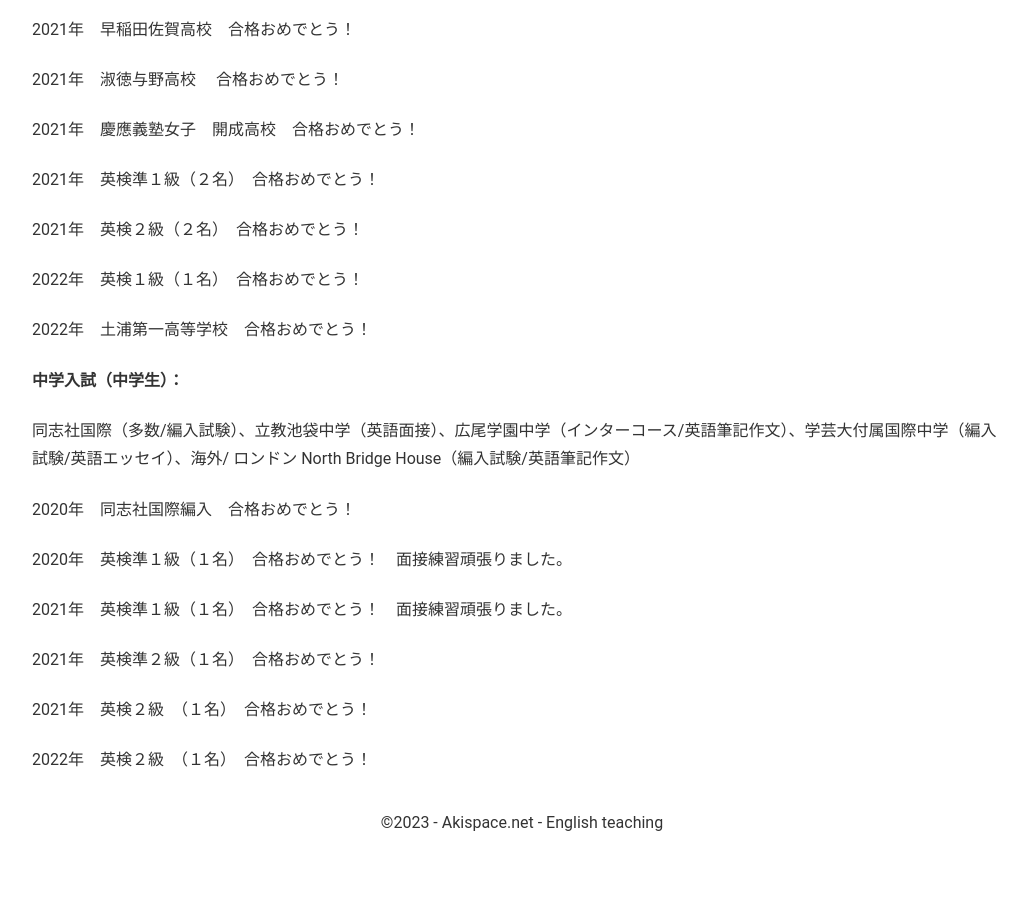
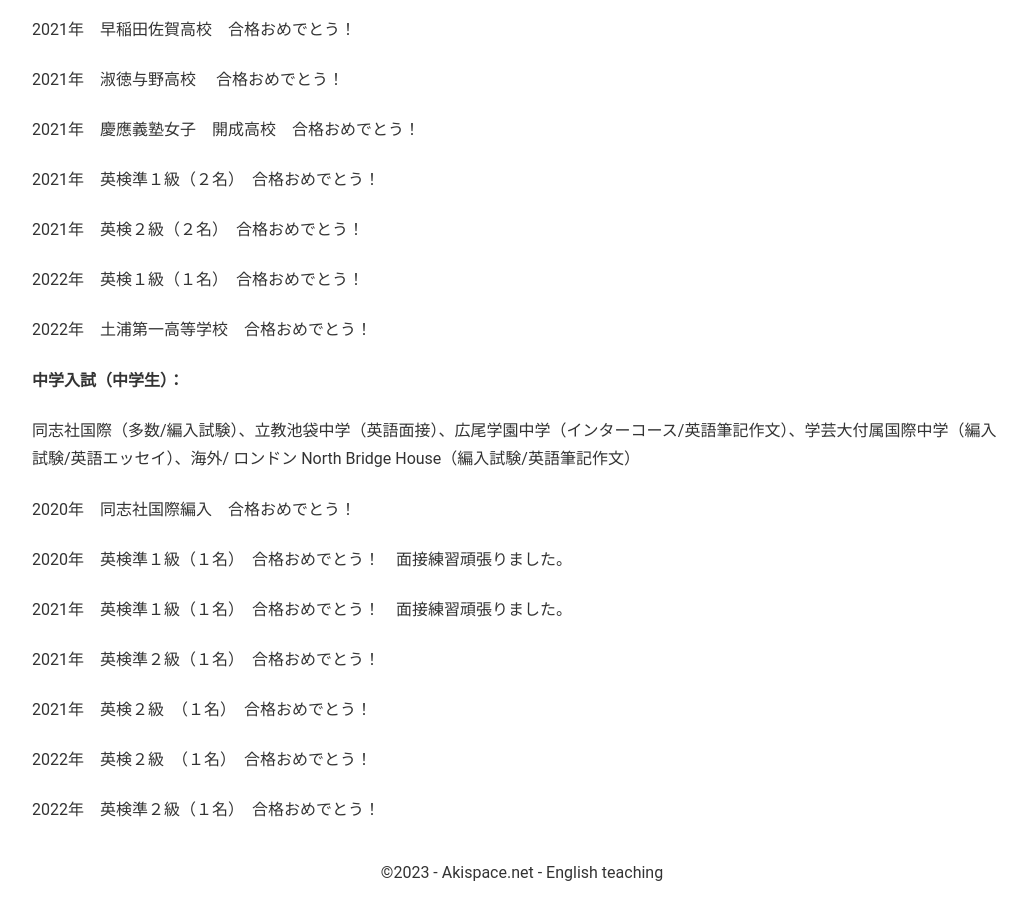
Before and after one commit to phocean/akispace, a Jekyll site: the page built from exam_results.md, in a window 1280 px wide and 900 px high, scrolled down 2302 px. Shown: the whole window, without its empty margins (118-1145 px from the left). Built offline with Jekyll 4.4.1, drawn with Linux system fonts in a browser that asks for light colours; before the commit the page ends 3152 px from its top, so only the background shows below that.

Commit message:
Update exam_results.md

```diff
--- a/exam_results.md
+++ b/exam_results.md
@@ -93,3 +93,5 @@ description: フランス、パリ/ブローニュで探す英語家庭教師。
 2021年　英検２級　（１名）　合格おめでとう！
 
 2022年　英検２級　（１名）　合格おめでとう！
+
+2022年　英検準２級（１名）　合格おめでとう！
```
